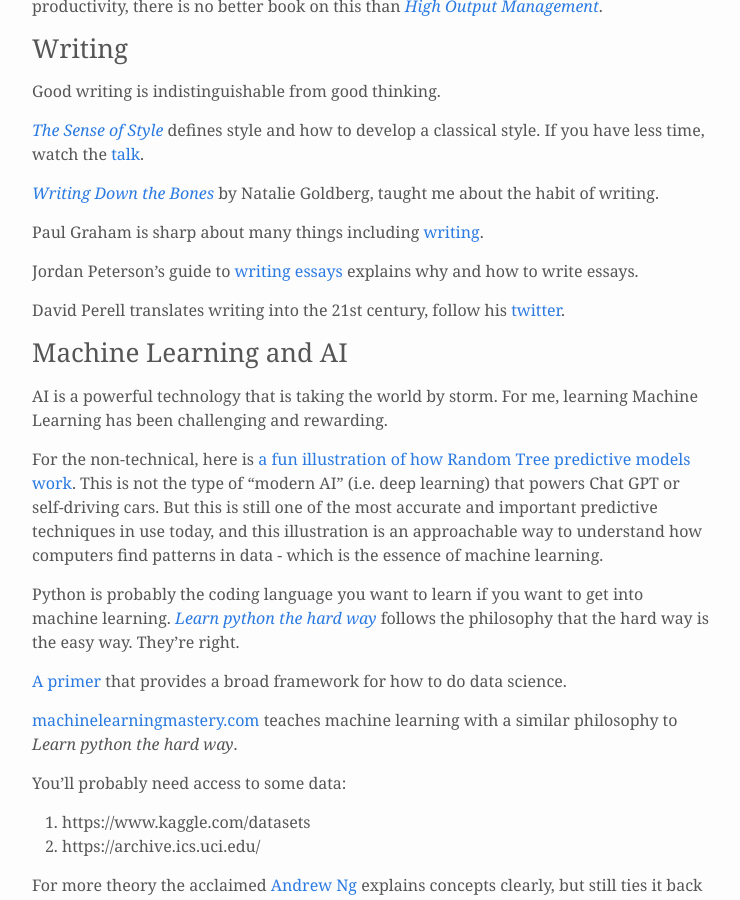
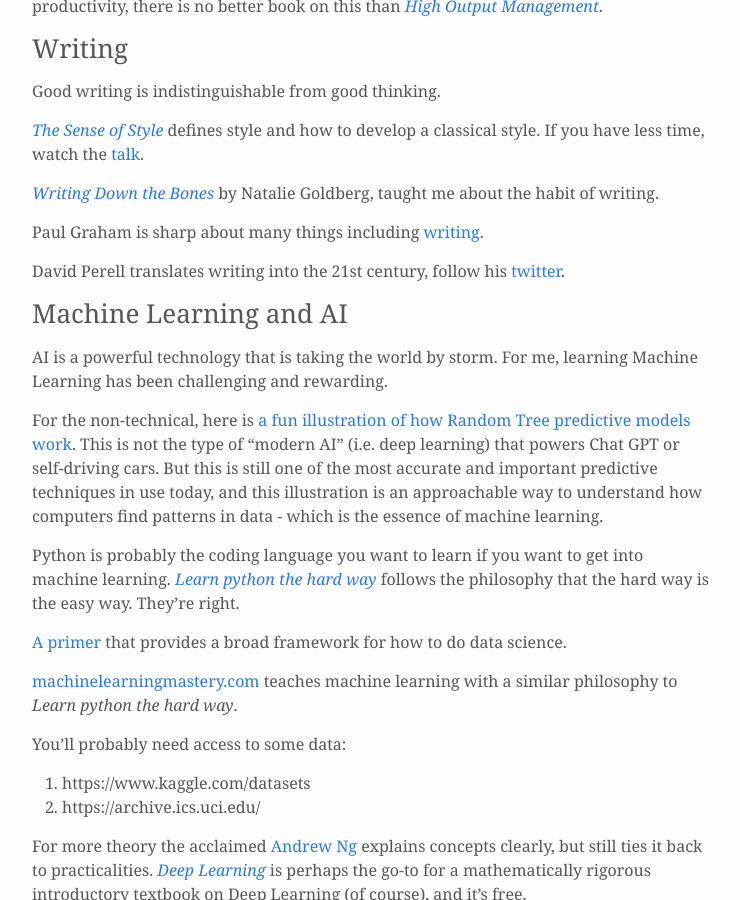
Before and after one commit to kenanwang/username.github.io, a Jekyll site: the page built from resources.md, in a window 1280 px wide and 900 px high, scrolled down 640 px. Shown: the whole window, without its empty margins (268-1008 px from the left). Built offline with Jekyll 4.4.1, drawn with Linux system fonts in a browser that asks for light colours; nearby versions of some CDN libraries.

Commit message:
Update resources.md

```diff
--- a/resources.md
+++ b/resources.md
@@ -28,8 +28,6 @@ Good writing is indistinguishable from good thinking.
 
 Paul Graham is sharp about many things including [writing](http://www.paulgraham.com/writing44.html).
 
-Jordan Peterson's guide to [writing essays](https://docs.google.com/viewer?url=http://jordanbpeterson.com/wp-content/uploads/2018/02/Essay_Writing_Guide.docx) explains why and how to write essays.
-
 David Perell translates writing into the 21st century, follow his [twitter](https://twitter.com/david_perell).
 
 ### Machine Learning and AI
```
